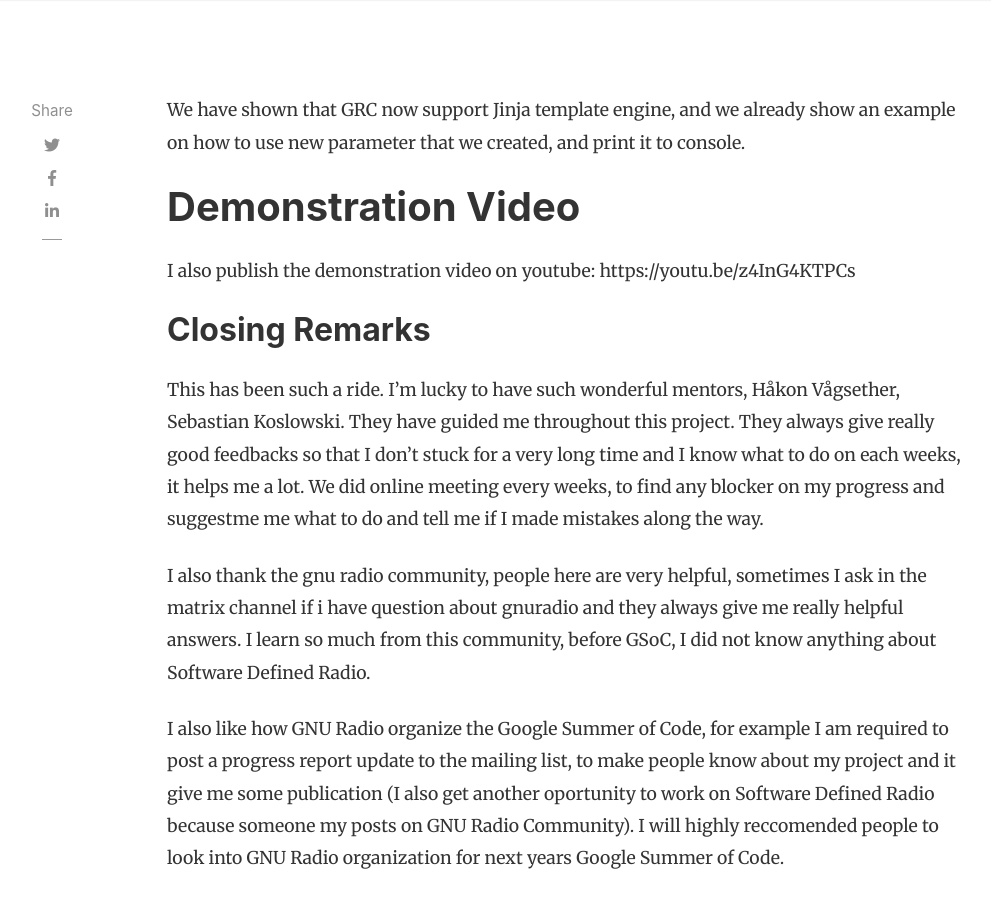
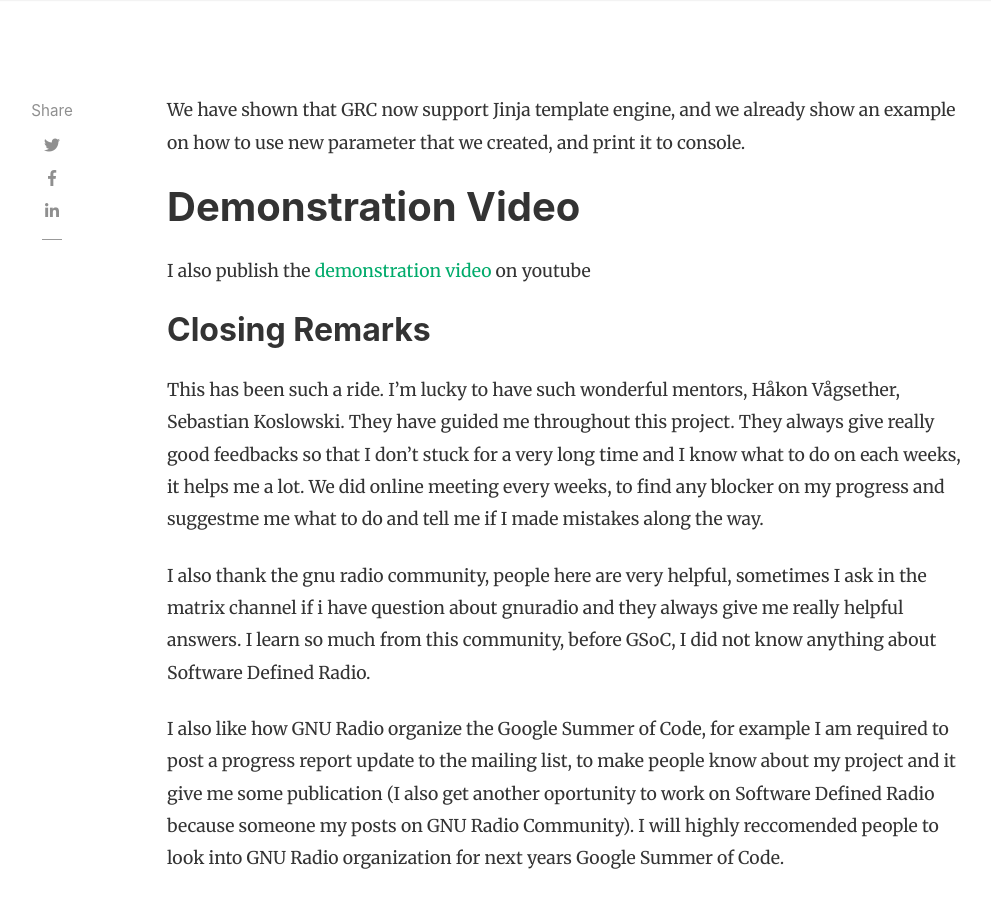
Before and after one commit to ZakyHermawan/ZakyHermawan.github.io, a Jekyll site: the page built from _posts/2024-08-21-week-12.md, in a window 1280 px wide and 900 px high, scrolled down 15887 px. Shown: the whole window, without its empty margins (118-1109 px from the left). Built offline with Jekyll 4.4.1, drawn with Linux system fonts in a browser that asks for light colours; nearby versions of some CDN libraries; comment, search, counter and statistics services are not loaded.

Commit message:
update youtube link
Signed-off-by: ZakyHermawan <zaky.hermawan9615@gmail.com>

```diff
--- a/_posts/2024-08-21-week-12.md
+++ b/_posts/2024-08-21-week-12.md
@@ -453,7 +453,7 @@ if __name__ == '__main__':
 We have shown that GRC now support Jinja template engine, and we already show an example on how to use new parameter that we created, and print it to console.
 
 # Demonstration Video
-I also publish the demonstration video on youtube: https://youtu.be/z4InG4KTPCs
+I also publish the [demonstration video](https://youtu.be/z4InG4KTPCs) on youtube
 
 ## Closing Remarks
 This has been such a ride. I'm lucky to have such wonderful mentors, Håkon Vågsether, Sebastian Koslowski. They have guided me throughout this project. They always give really good feedbacks so that I don't stuck for a very long time and I know what to do on each weeks, it helps me a lot. We did online meeting every weeks, to find any blocker on my progress and suggestme me what to do and tell me if I made mistakes along the way.
```
